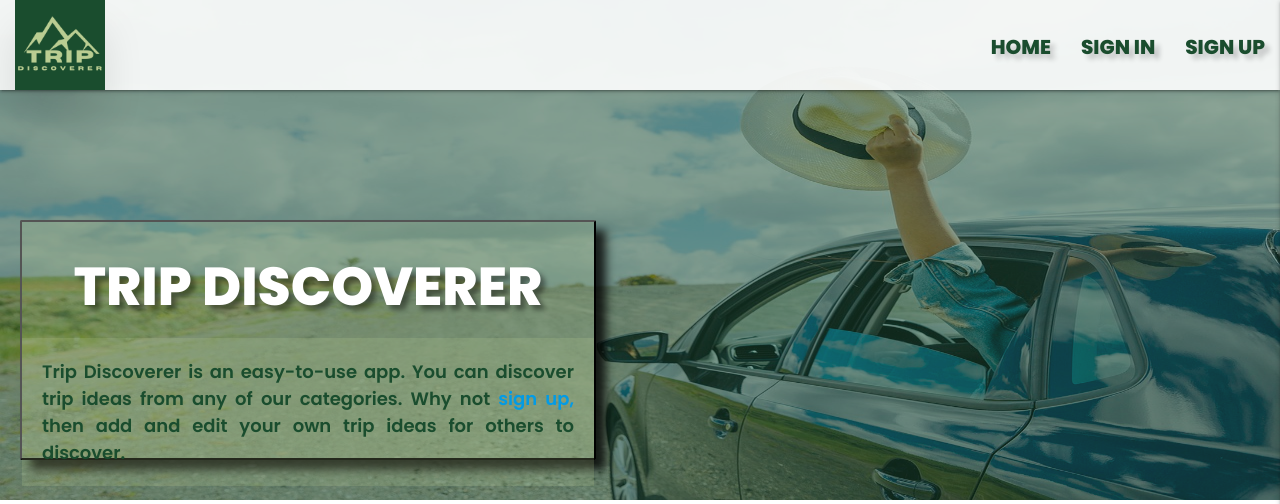
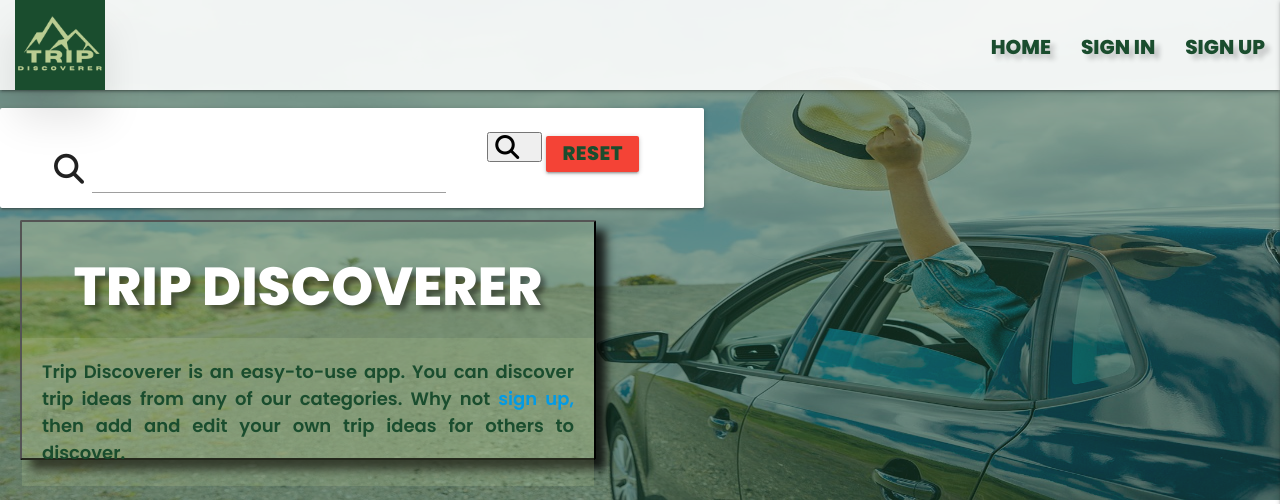
Before and after one commit to e-h-dev/trip-discoverer, a Flask app: page / in a window 1280 px wide. Shown: the top 504 px of the page. Run offline with Flask 3, Linux system fonts and the light colour scheme; data that the repository does not hold is empty; some libraries are stand-ins or nearby versions.

Commit message:
Add and connect search funtionality

```diff
--- a/app.py
+++ b/app.py
@@ -22,6 +22,13 @@ mongo = PyMongo(app)
 @app.route("/find_trips")
 def find_trips():
     trips = mongo.db.trips.find()
+    return render_template("trips.html", trips=trips)
+
+
+@app.route("/search", methods=["GET", "POST"])
+def search():
+    query = request.form.get("query")
+    trips = mongo.db.trips.find({"$text": {"$search": query}})
     return render_template("trips.html", trips=trips)
 
 
--- a/static/css/style.css
+++ b/static/css/style.css
@@ -135,6 +135,13 @@ nav{
 .web-btn{
   background-color: var(--dark-color);
   color:var(--light-color)
+}
+
+.search-box{
+  position: absolute;
+  top:100px;
+  width:55%;
+  height:100px;
 }
 
 
--- a/templates/trips.html
+++ b/templates/trips.html
@@ -3,6 +3,23 @@
     <div class="row">
         <div class="hero">
             <div class="opaque"></div>
+            <div class="row card-panel search-box">
+                <form action="{{ url_for('search') }}" method="POST" class="col s12">
+                    <div class="center-align">
+                        <div class="input-field col s12 m8">
+                            <i class="fas fa-search prefix"></i>
+                            <input type="text" name="query" id="query" minlength="3" class="validate" required>
+                            <label for="query">Search Trips</label>
+                        </div>
+                        <div class="col s12 m4">
+                            <button type="submit">
+                                <i class="fas fa-search left"></i>
+                            </button>
+                            <a href="{{ url_for('find_trips') }}" class="red btn">Reset</a>
+                        </div>
+                    </div>
+                </form>
+            </div>
             <div class="hero-about">
                 <h2>Trip Discoverer</h2>
                 <p>
```
